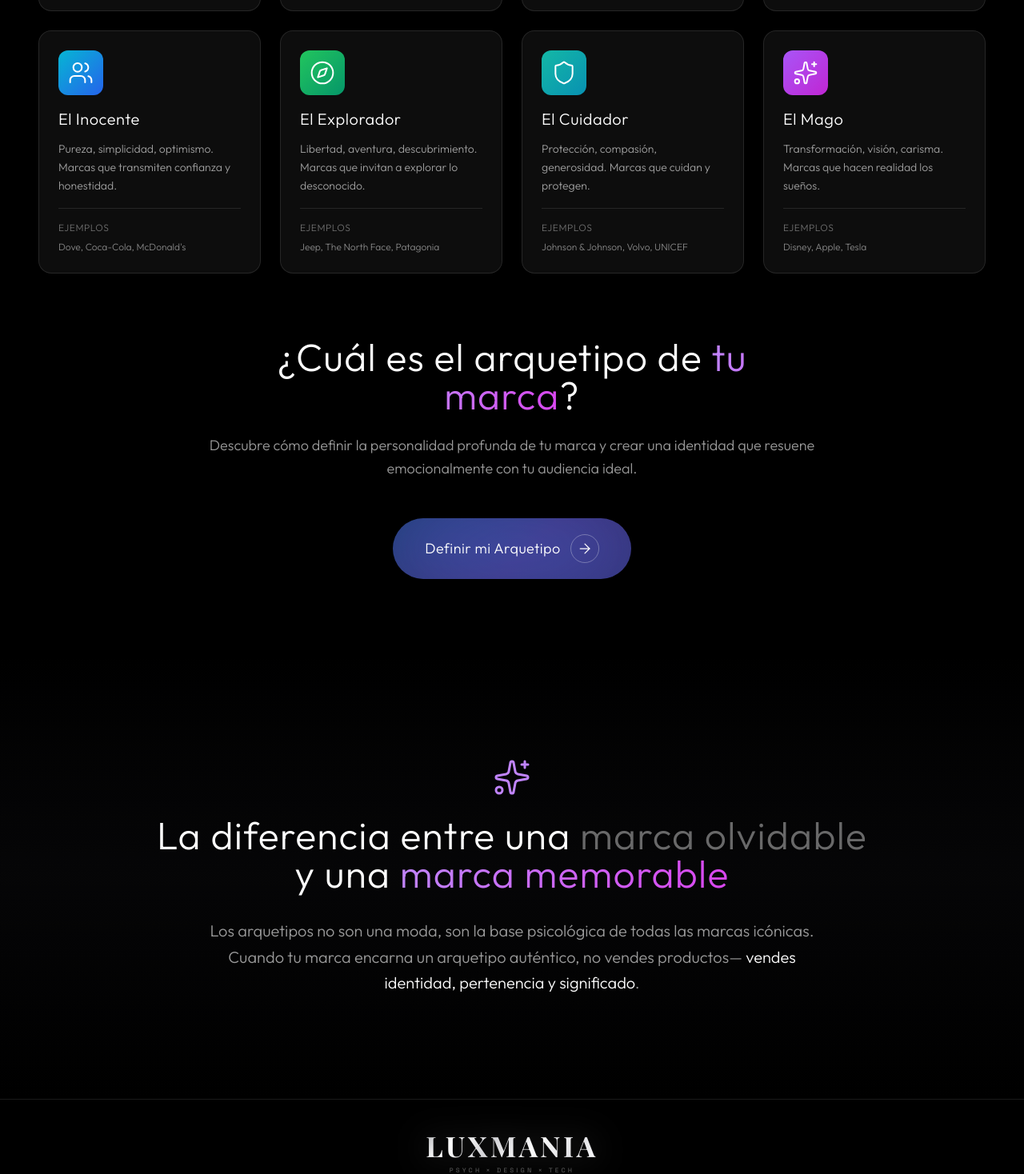
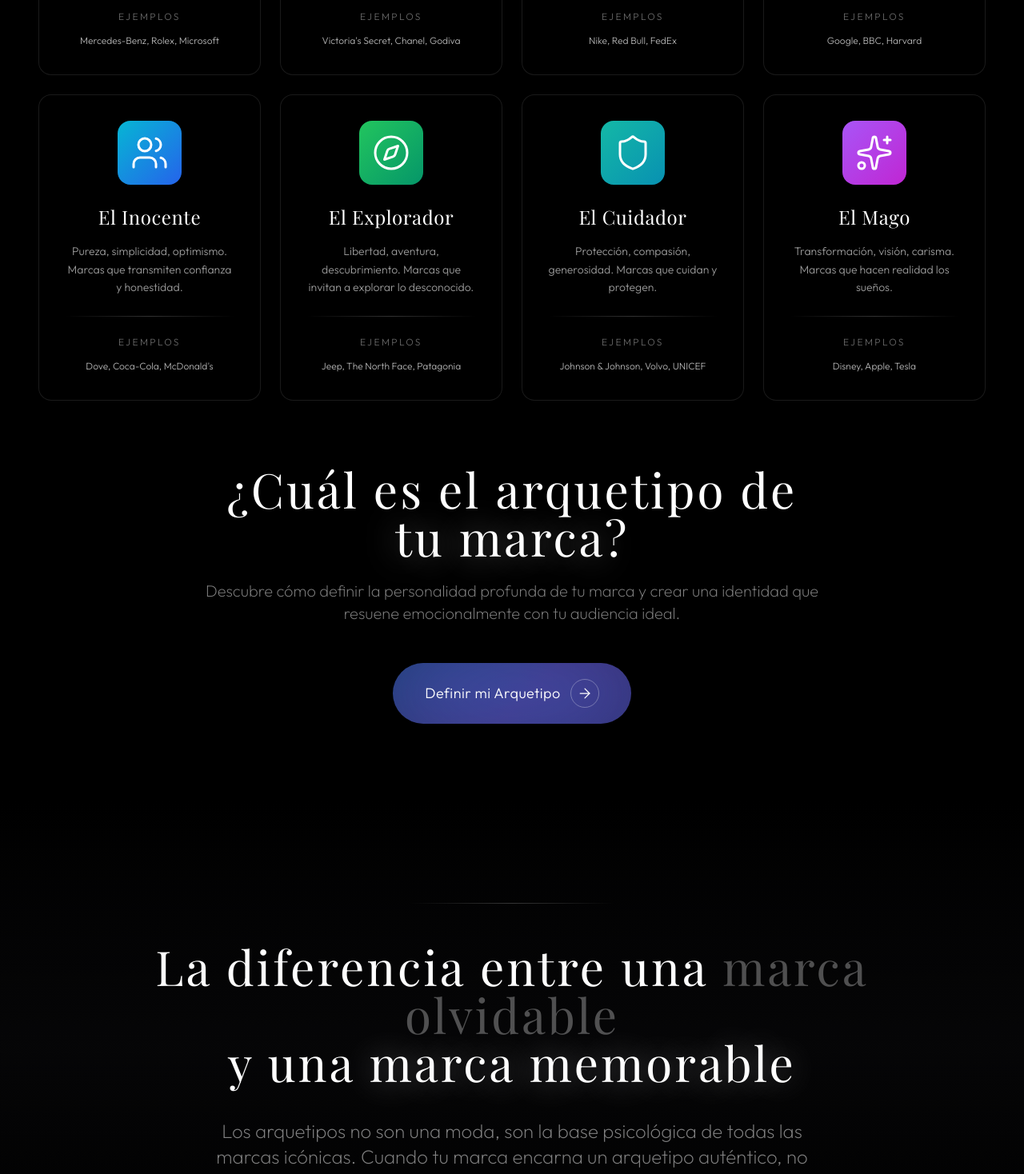
Before and after one commit to noirpraxis-dotcom/luis-virrueta-web, a React (Vite) app: page /identidad-de-marca in a window 1280 px wide. Shown: the part 1320-2788 px from the top of the page at 80% size. Built offline with nearby package versions, Linux system fonts and the light colour scheme.

Commit message:
ARQUETIPOS FLOKI

```diff
--- a/src/pages/ArquetiposPage.jsx
+++ b/src/pages/ArquetiposPage.jsx
@@ -155,38 +155,38 @@ const ArquetiposPage = () => {
               </div>
             </motion.div>
 
-            {/* Fórmula con iconos */}
+            {/* Fórmula con iconos - Ad hoc arquetipos */}
             <motion.div
               initial={{ opacity: 0, y: 10 }}
               animate={isHeroInView ? { opacity: 1, y: 0 } : {}}
               transition={{ duration: 0.8, delay: 0.6 }}
               className="flex items-center gap-3 lg:gap-4 flex-wrap justify-center"
             >
-              {/* Psicología */}
+              {/* Inconsciente */}
               <div className="flex items-center gap-2">
                 <Brain className="w-5 h-5 text-white/70" strokeWidth={1.5} />
                 <span className="text-sm lg:text-base text-white/60 font-light tracking-wide">
-                  Psicología
+                  Inconsciente
                 </span>
               </div>
 
               <span className="text-white/40 text-xs">+</span>
 
-              {/* Diseño */}
+              {/* Símbolos */}
               <div className="flex items-center gap-2">
-                <Palette className="w-5 h-5 text-white/70" strokeWidth={1.5} />
+                <Sparkles className="w-5 h-5 text-white/70" strokeWidth={1.5} />
                 <span className="text-sm lg:text-base text-white/60 font-light tracking-wide">
-                  Diseño
+                  Símbolos
                 </span>
               </div>
 
               <span className="text-white/40 text-xs">+</span>
 
-              {/* Tecnología */}
+              {/* Identidad */}
               <div className="flex items-center gap-2">
-                <Code className="w-5 h-5 text-white/70" strokeWidth={1.5} />
+                <Heart className="w-5 h-5 text-white/70" strokeWidth={1.5} />
                 <span className="text-sm lg:text-base text-white/60 font-light tracking-wide">
-                  Tecnología
+                  Identidad
                 </span>
               </div>
             </motion.div>
@@ -229,7 +229,7 @@ const ArquetiposPage = () => {
             </p>
           </motion.div>
 
-          {/* Grid de Arquetipos */}
+          {/* Grid de Arquetipos - PREMIUM */}
           <div className="grid md:grid-cols-2 lg:grid-cols-4 gap-6 mb-20">
             {arquetipos.map((arquetipo, index) => {
               const Icon = arquetipo.icon
@@ -239,8 +239,8 @@ const ArquetiposPage = () => {
                   initial={{ opacity: 0, y: 30 }}
                   animate={isContentInView ? { opacity: 1, y: 0 } : {}}
                   transition={{ duration: 0.6, delay: index * 0.1 }}
-                  whileHover={{ y: -8, scale: 1.02 }}
-                  className="group relative overflow-hidden rounded-2xl bg-white/5 backdrop-blur-sm border border-white/10 p-6 hover:border-white/20 transition-all duration-300"
+                  whileHover={{ y: -8 }}
+                  className="group relative overflow-hidden rounded-2xl bg-black/40 backdrop-blur-sm border border-white/10 p-8 hover:border-white/20 transition-all duration-500"
                 >
                   {/* Gradiente de fondo animado */}
                   <motion.div
@@ -248,40 +248,46 @@ const ArquetiposPage = () => {
                       backgroundPosition: ['0% 50%', '100% 50%', '0% 50%']
                     }}
                     transition={{
-                      duration: 6,
+                      duration: 8,
                       repeat: Infinity,
                       ease: "linear",
-                      delay: index * 0.2
+                      delay: index * 0.3
                     }}
-                    className="absolute inset-0 opacity-0 group-hover:opacity-10 transition-opacity"
+                    className="absolute inset-0 opacity-0 group-hover:opacity-5 transition-opacity duration-500"
                     style={{
                       background: `linear-gradient(135deg, ${arquetipo.color.split(' ')[1]}, ${arquetipo.color.split(' ')[3]})`,
                       backgroundSize: '200% 200%'
                     }}
                   />
 
-                  <div className="relative z-10">
-                    {/* Ícono */}
-                    <div className={`inline-flex items-center justify-center w-14 h-14 rounded-xl bg-gradient-to-br ${arquetipo.color} p-3 mb-4 group-hover:scale-110 transition-transform`}>
+                  <div className="relative z-10 flex flex-col items-center text-center">
+                    {/* Ícono - Centrado y más grande */}
+                    <motion.div
+                      whileHover={{ scale: 1.1, rotate: 5 }}
+                      className={`flex items-center justify-center w-20 h-20 rounded-2xl bg-gradient-to-br ${arquetipo.color} p-4 mb-6 shadow-2xl`}
+                    >
                       <Icon className="w-full h-full text-white" strokeWidth={1.5} />
-                    </div>
+                    </motion.div>
 
-                    {/* Nombre */}
-                    <h3 className="text-white text-xl font-light mb-3 tracking-wide">
+                    {/* Nombre - Fuente display */}
+                    <h3 className="text-white text-xl lg:text-2xl font-light mb-4 tracking-wide font-display">
                       {arquetipo.name}
                     </h3>
 
                     {/* Descripción */}
-                    <p className="text-white/60 text-sm font-light leading-relaxed mb-4">
+                    <p className="text-white/60 text-sm font-light leading-relaxed mb-6">
                       {arquetipo.description}
                     </p>
 
+                    {/* Línea separadora */}
+                    <div className="h-px bg-gradient-to-r from-transparent via-white/20 to-transparent w-full mb-6" />
+
                     {/* Ejemplos */}
-                    <div className="pt-4 border-t border-white/10">
-                      <p className="text-white/40 text-xs font-light uppercase tracking-wider mb-2">
+                    <div>
+                      <p className="text-white/40 text-xs font-light uppercase tracking-[0.2em] mb-3">
                         Ejemplos
                       </p>
-                      <p className="text-white/50 text-xs font-light">
+                      <p className="text-white/70 text-xs font-light leading-relaxed">
                         {arquetipo.ejemplos}
                       </p>
                     </div>
@@ -291,7 +297,7 @@ const ArquetiposPage = () => {
             })}
           </div>
 
-          {/* CTA Section - Estilo premium */}
+          {/* CTA Section - Premium elegante */}
           <motion.div
             initial={{ opacity: 0, y: 30 }}
             animate={isContentInView ? { opacity: 1, y: 0 } : {}}
@@ -299,13 +305,13 @@ const ArquetiposPage = () => {
             className="text-center"
           >
             <div className="max-w-3xl mx-auto mb-12">
-              <h3 className="text-3xl lg:text-5xl font-light text-white mb-6 tracking-wide">
+              <h3 className="text-4xl lg:text-6xl font-light text-white mb-6 tracking-[0.05em] font-display leading-tight">
                 ¿Cuál es el arquetipo de{' '}
-                <span className="text-transparent bg-clip-text bg-gradient-to-r from-purple-400 to-fuchsia-500">
+                <span className="text-white" style={{ textShadow: '0 0 40px rgba(255, 255, 255, 0.4)' }}>
                   tu marca
                 </span>?
               </h3>
-              <p className="text-white/60 text-lg font-light leading-relaxed">
+              <p className="text-white/50 text-lg lg:text-xl font-extralight leading-relaxed">
                 Descubre cómo definir la personalidad profunda de tu marca y crear una identidad que resuene emocionalmente con tu audiencia ideal.
               </p>
             </div>
@@ -370,7 +376,7 @@ const ArquetiposPage = () => {
         </div>
       </section>
 
-      {/* Sección final - Por qué importa */}
+      {/* Sección final - Premium sin ícono */}
       <section className="relative py-20 lg:py-32 px-6 lg:px-12 bg-gradient-to-b from-black via-zinc-950/50 to-black">
         <div className="max-w-5xl mx-auto text-center">
           <motion.div
@@ -379,20 +385,28 @@ const ArquetiposPage = () => {
             viewport={{ once: true }}
             transition={{ duration: 0.8 }}
           >
-            <Sparkles className="w-12 h-12 mx-auto text-purple-400 mb-6" strokeWidth={1.5} />
-            <h2 className="text-4xl lg:text-5xl font-light text-white mb-8 tracking-wide">
+            {/* Línea superior decorativa */}
+            <div className="h-px bg-gradient-to-r from-transparent via-white/20 to-transparent w-64 mx-auto mb-12" />
+
+            <h2 className="text-4xl lg:text-6xl font-light text-white mb-10 tracking-[0.05em] font-display leading-tight">
               La diferencia entre una{' '}
-              <span className="text-white/40">marca olvidable</span>
+              <span className="text-white/30">marca olvidable</span>
               <br />
               y una{' '}
-              <span className="text-transparent bg-clip-text bg-gradient-to-r from-purple-400 to-fuchsia-500">
+              <motion.span
+                className="text-white"
+                style={{
+                  textShadow: '0 0 40px rgba(255, 255, 255, 0.4)'
+                }}
+              >
                 marca memorable
-              </span>
+              </motion.span>
             </h2>
-            <p className="text-white/60 text-xl font-light leading-relaxed max-w-3xl mx-auto">
+
+            <p className="text-white/50 text-xl lg:text-2xl font-extralight leading-relaxed max-w-3xl mx-auto">
               Los arquetipos no son una moda, son la base psicológica de todas las marcas icónicas.
               Cuando tu marca encarna un arquetipo auténtico, no vendes productos—{' '}
-              <span className="text-white">vendes identidad, pertenencia y significado</span>.
+              <span className="text-white/80">vendes identidad, pertenencia y significado</span>.
             </p>
           </motion.div>
         </div>
```
